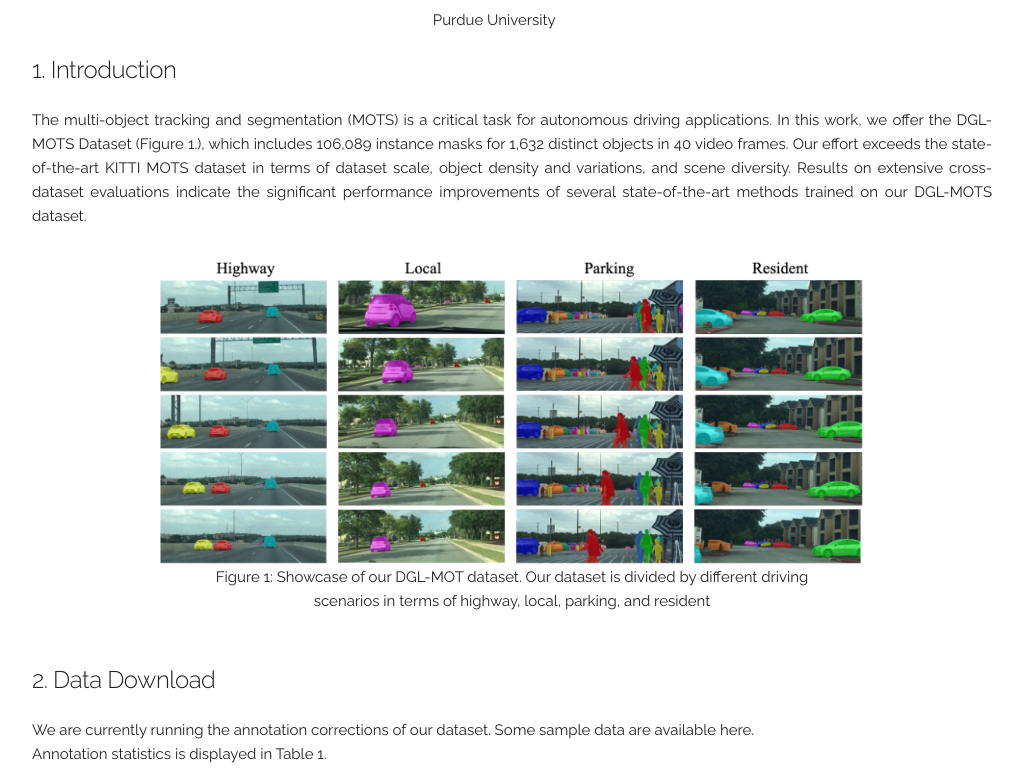
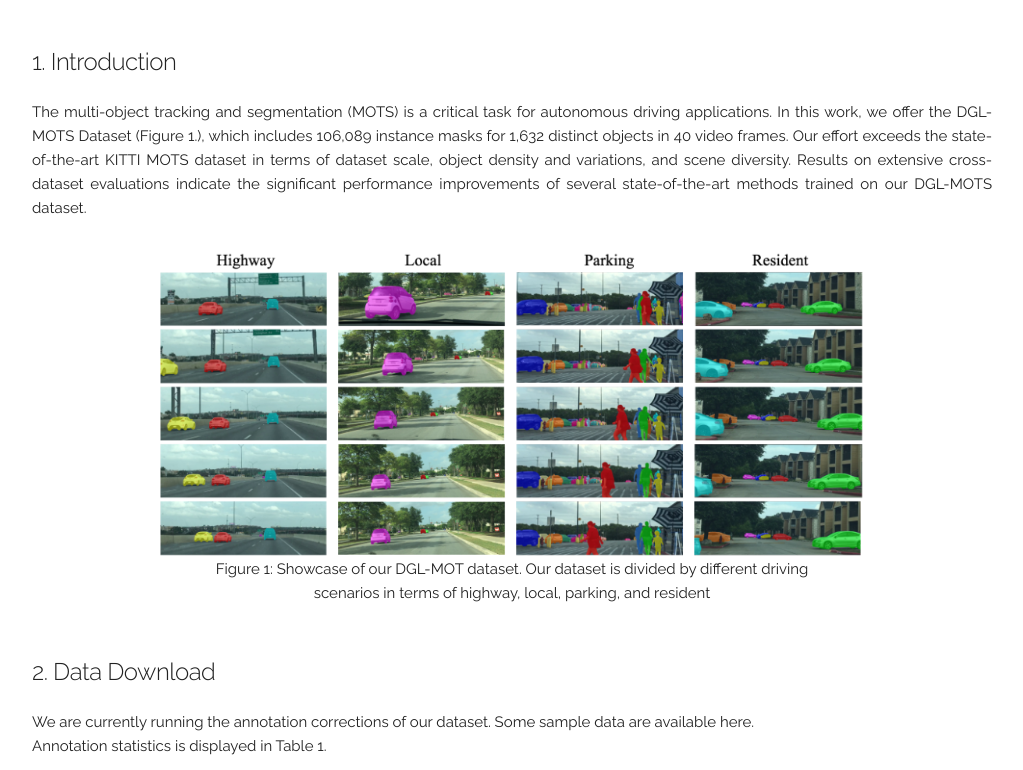
Before and after one commit to anArkitek/DGL-MOTS.github.io, a plain HTML site: page index.html in a window 1280 px wide. Shown: the part 53-823 px from the top of the page, without its empty margins (128-1151 px from the left). Drawn offline with Linux system fonts and the light colour scheme.

Commit message:
first commit

```diff
--- a/index.html
+++ b/index.html
@@ -68,19 +68,11 @@
 
         <h4 style="text-align:center">DGL-MOTS Dataset for Autonomous Driving</h4>
         <p align="center", style="margin-bottom:12px;">
+        <br>
         <!-- <a class="simple">Zhiwen Cao</a><sup>1</sup>&nbsp;&nbsp;&nbsp;&nbsp;&nbsp;&nbsp;&nbsp;&nbsp;
         <a class="simple">Zongcheng Chu</a><sup>1</sup>&nbsp;&nbsp;&nbsp;&nbsp;&nbsp;&nbsp;&nbsp;&nbsp;
         <a class="simple">Dongfang Liu</a><sup>1</sup>&nbsp;&nbsp;&nbsp;&nbsp;&nbsp;&nbsp;&nbsp;&nbsp;
         <a class="simple">Yingjie Chen</a><sup>1</sup></p> -->
-        <p align="center" style="margin-bottom:20px;">
-
-        <!-- <sup>1</sup>Purdue University -->
-        Purdue University
-        <span style="display:inline-block; width: 32px"></span>
-        <!-- <sup>2</sup>University of Florida
-        <span style="display:inline-block; width: 32px"></span>
-        <sup>3</sup>Fudan University -->
-		</p>
 
 		<!-- <p align="center">Conference Name</p> -->
     <!-- <figure>
```
